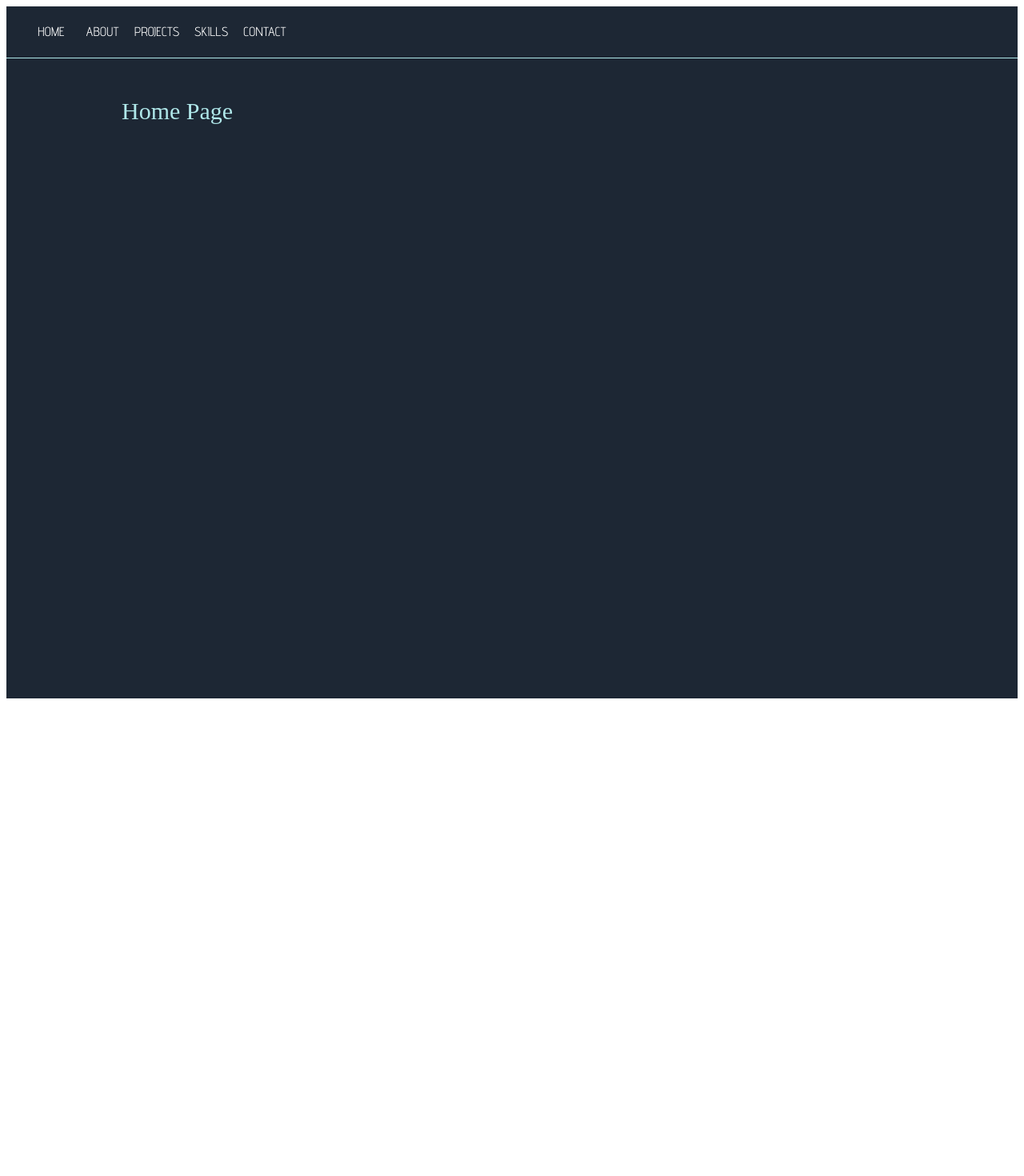
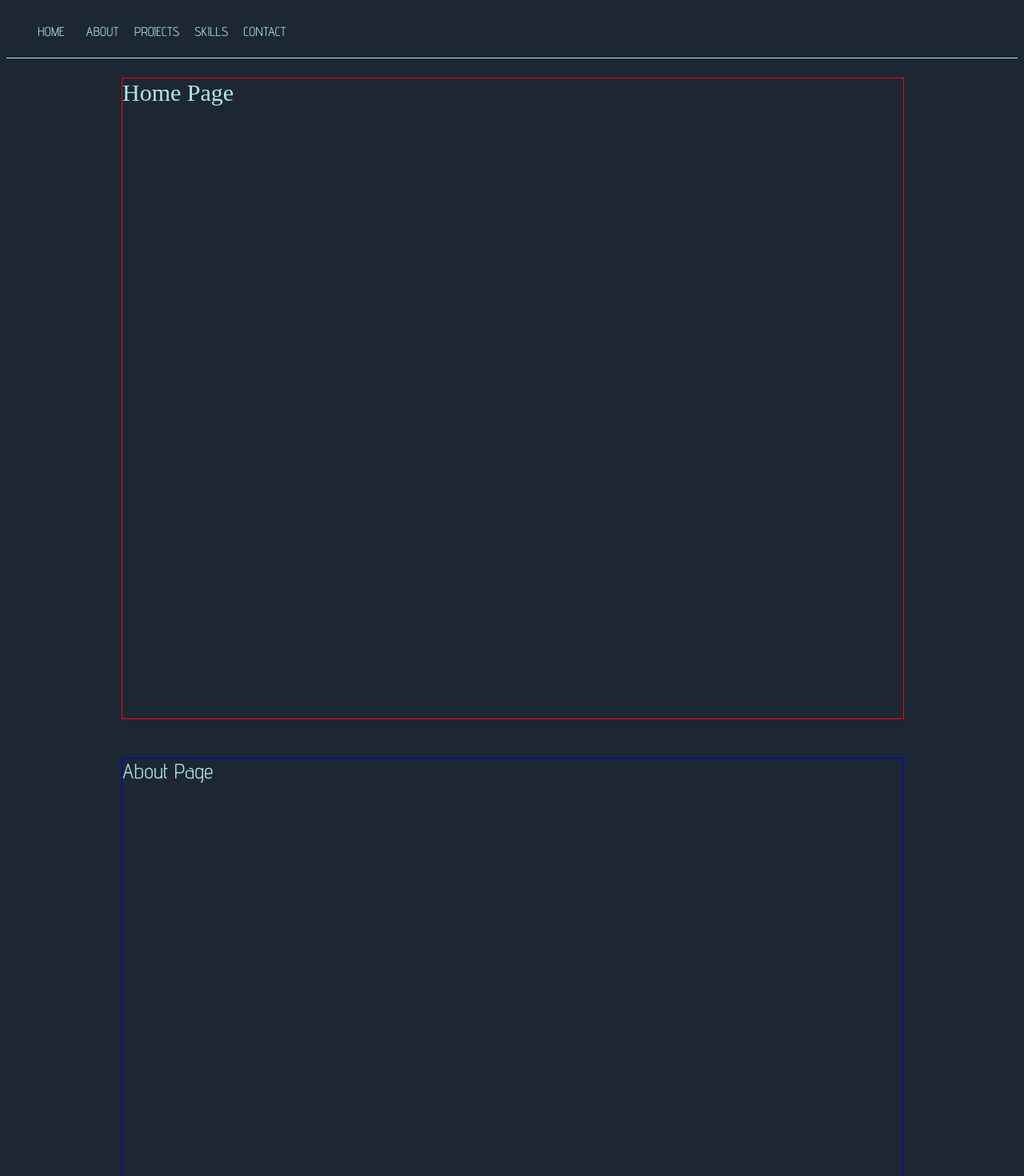
Before and after one commit to danielvonboros/portfolio, a React (Vite) app: page / in a window 1280 px wide. Shown: the top 1470 px of the page at 80% size. Before the commit the page ends 881 px from the top, so only its background shows below. Built offline with nearby package versions, Linux system fonts and the light colour scheme; a web font is replaced by a local one.

Commit message:
feat: resize sections to 100vh and 100%

```diff
--- a/src/App.css
+++ b/src/App.css
@@ -1,2 +1,6 @@
 /* import fonts */
 @import url('https://fonts.googleapis.com/css2?family=Advent+Pro&family=Chelsea+Market&display=swap');
+
+body {
+    background-color: #1D2734;
+}
--- a/src/App.tsx
+++ b/src/App.tsx
@@ -1,4 +1,4 @@
-import { useState } from "react";
+import React, { useRef, useState } from "react";
 import Home from "./home/Home";
 import About from "./about/About";
 import Projects from "./projects/Projects";
@@ -15,7 +15,10 @@ import {
 import "./App.css";
 
 const App = () => {
+  const sections = ["Home", "About", "Projects", "Skills", "Contact"];
+
   const [currentSection, setCurrentSection] = useState("Home");
+  const sectionRefs = useRef(sections.map(() => React.createRef()));
 
   const renderSection = () => {
     switch (currentSection) {
@@ -34,11 +37,18 @@ const App = () => {
     }
   };
 
+  const scrollToSection = (index) => {
+    sectionRefs.current[index].current.scrollIntoView({
+      behavior: "smooth",
+      block: "start",
+    });
+  };
+
   return (
     <>
       <Box
         sx={{
-          height: "100%",
+          minHeight: "100vh",
           width: "100%",
           backgroundColor: "primary.main",
         }}
@@ -49,44 +59,52 @@ const App = () => {
           sx={{ borderBottom: "solid 1px #AFE7E9" }}
         >
           <Toolbar>
-            {["Home", "About", "Projects", "Skills", "Contact"].map(
-              (section) => (
+            {sections.map((section, index) => (
               <Button
                 key={section}
                 color="inherit"
-                  onClick={() => setCurrentSection(section)}
+                onClick={() => scrollToSection(index)}
               >
-                  <Typography>{section}</Typography>
+                <Typography color="text.primary">{section}</Typography>
               </Button>
-              )
-            )}
+            ))}
           </Toolbar>
         </AppBar>
         <Container
           maxWidth={false}
           sx={{
-            height: "100vh",
+            minHeight: "100vh",
             display: "flex",
             flexDirection: "column",
             alignItems: "center",
             justifyContent: "center",
-            p: { xs: 0, sm: 3 },
+            p: { xs: 1, sm: 0 },
           }}
         >
           <Box
             sx={{
               width: "100%",
-              height: "100%",
+              minHeight: "100vh",
               maxWidth: { sm: 1024 },
-              maxHeight: { sm: 768 },
+              // maxHeight: { sm: 768 },
               overflow: "hidden",
               display: "flex",
               flexDirection: "column",
             }}
           >
-            <Box sx={{ flexGrow: 1, overflow: "auto", p: 3 }}>
-              {renderSection()}
+            {sections.map((section, index) => (
+              <Box
+                key={section}
+                ref={sectionRefs.current[index]}
+                sx={{ flexGrow: 1, p: 3 }}
+              >
+                {section === "Home" && <Home />}
+                {section === "About" && <About />}
+                {section === "Projects" && <Projects />}
+                {section === "Skills" && <Skills />}
+                {section === "Contact" && <Contact />}
               </Box>
+            ))}
           </Box>
         </Container>
       </Box>
--- a/src/about/About.tsx
+++ b/src/about/About.tsx
@@ -1,10 +1,12 @@
-import { Typography } from "@mui/material";
+import { Box, Typography } from "@mui/material";
 
 const About = () => (
   <>
-    <Typography variant={"h4"} color="text.primary">
-      About Page
-    </Typography>
+    <Box sx={{ minHeight: "100vh", width: "100%", border: "1px solid blue" }}>
+      <Typography variant={"h4"} color="text.primary">
+        About Page
+      </Typography>
+    </Box>
   </>
 );
 
--- a/src/contact/Contact.tsx
+++ b/src/contact/Contact.tsx
@@ -1,10 +1,12 @@
-import { Typography } from "@mui/material";
+import { Box, Typography } from "@mui/material";
 
 const Contact = () => (
   <>
-    <Typography variant={"h4"} color="text.primary">
-      Contact Page
-    </Typography>
+    <Box sx={{ minHeight: "100vh", width: "100%", border: "1px solid purple" }}>
+      <Typography variant={"h4"} color="text.primary">
+        Contact Page
+      </Typography>
+    </Box>
   </>
 );
 
--- a/src/home/Home.tsx
+++ b/src/home/Home.tsx
@@ -1,10 +1,18 @@
-import { Typography } from "@mui/material";
+import { Box, Typography } from "@mui/material";
 
 const Home = () => (
   <>
-    <Typography variant={"h3"} color="text.primary">
-      Home Page
-    </Typography>
+    <Box
+      sx={{
+        minHeight: "100vh",
+        width: "100%",
+        border: "1px solid red",
+      }}
+    >
+      <Typography variant={"h3"} color="text.primary">
+        Home Page
+      </Typography>
+    </Box>
   </>
 );
 
--- a/src/projects/Projects.tsx
+++ b/src/projects/Projects.tsx
@@ -1,10 +1,12 @@
-import { Typography } from "@mui/material";
+import { Box, Typography } from "@mui/material";
 
 const Projects = () => (
   <>
-    <Typography variant={"h3"} color="text.primary">
-      Projects Page
-    </Typography>
+    <Box sx={{ minHeight: "100vh", width: "100%", border: "1px solid green" }}>
+      <Typography variant={"h3"} color="text.primary">
+        Projects Page
+      </Typography>
+    </Box>
   </>
 );
 
--- a/src/skills/Skills.tsx
+++ b/src/skills/Skills.tsx
@@ -1,10 +1,12 @@
-import { Typography } from "@mui/material";
+import { Box, Typography } from "@mui/material";
 
 const Skills = () => (
   <>
-    <Typography variant={"h4"} color="text.primary">
-      Skills Page
-    </Typography>
+    <Box sx={{ minHeight: "100vh", width: "100%", border: "1px solid yellow" }}>
+      <Typography variant={"h4"} color="text.primary">
+        Skills Page
+      </Typography>
+    </Box>
   </>
 );
 
```
Lines whose indentation alone changed are shown as unchanged.
